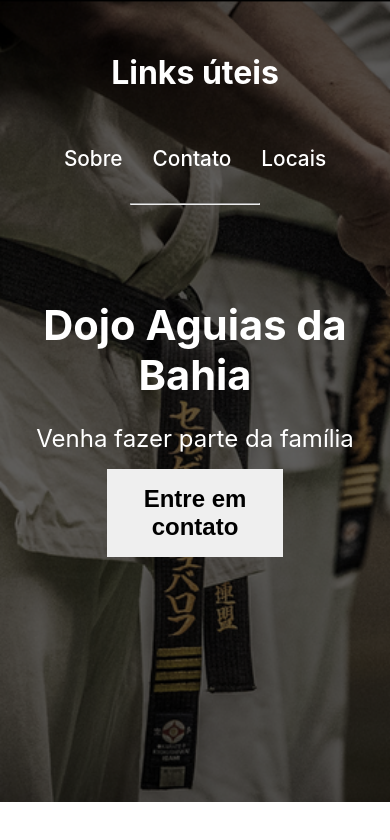
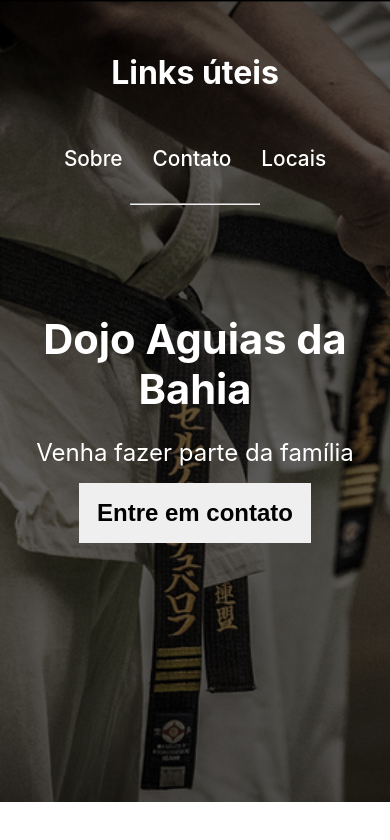
Before and after one commit to brenooliveiranascimento/dojo-aguias, a Next.js app: page / in a window 390 px wide. Shown: the top 840 px of the page. Built offline with nearby package versions, Linux system fonts and the light colour scheme.

Commit message:
update respansivity of button

```diff
--- a/src/components/Hero/hero.module.scss
+++ b/src/components/Hero/hero.module.scss
@@ -76,8 +76,9 @@
     margin-top: -2rem;
     text-align: center;
   }
+
   button {
-    width: 11rem;
+    width: 14.5rem;
   }
 }
 }
```
Also changed, not shown: src/components/Senseis/Senseis.tsx (added, +9 -0 lines), src/Images/user.png (added).
